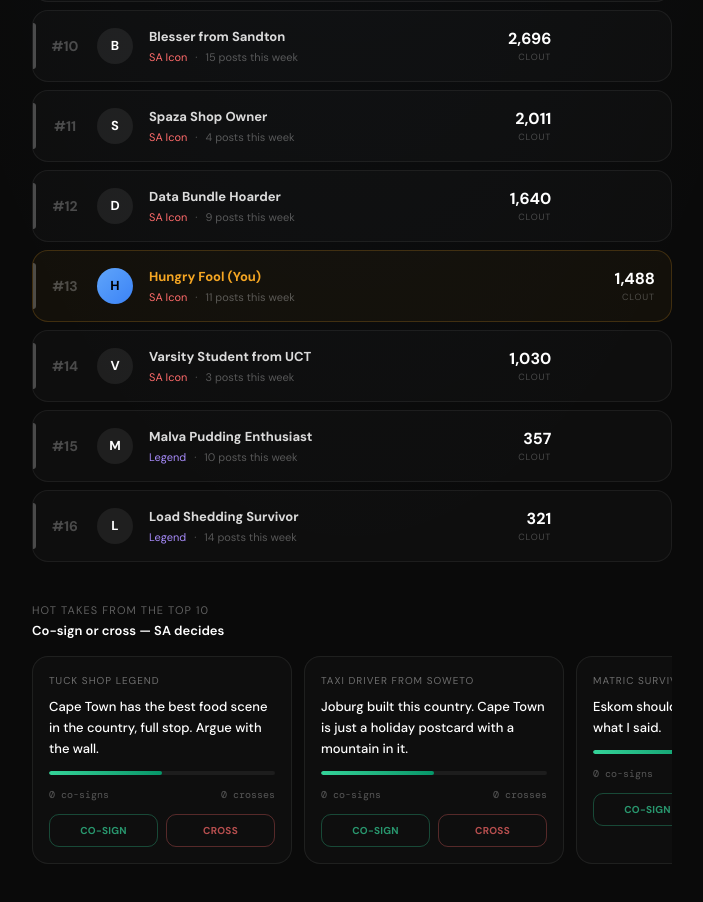
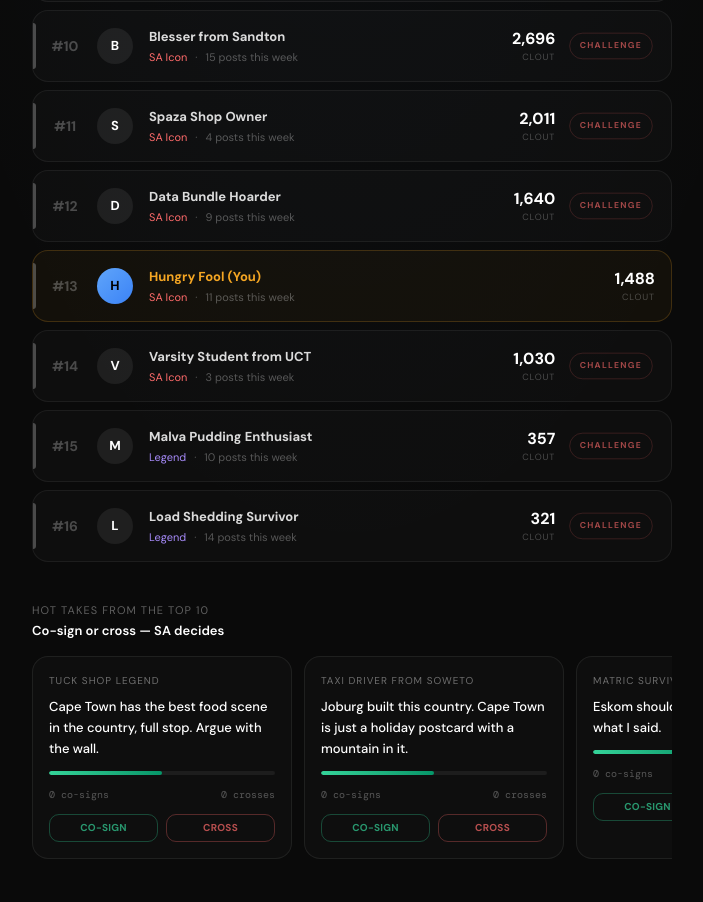
Before and after one commit to vysanchellan/onlysa2, a Next.js app: page /leaderboard in a window 1280 px wide. Shown: the part 968-1870 px from the top of the page, without its empty margins (288-991 px from the left). Built offline with nearby package versions, Linux system fonts and the light colour scheme.

Commit message:
fix: challenge visibility, button alignment, blue avatar, feed challenges

```diff
--- a/app/leaderboard/page.tsx
+++ b/app/leaderboard/page.tsx
@@ -108,9 +108,9 @@ function LeaderboardRow({
 
         {!entry.isCurrentUser && (
           <motion.button
-            initial={{ opacity: 0, scale: 0.9 }}
+            initial={{ opacity: 0.6, scale: 0.95 }}
             whileHover={{ opacity: 1, scale: 1 }}
-            className="opacity-0 group-hover/cursor-pointer:opacity-100 px-3 py-1.5 rounded-full border border-[rgba(255,107,107,0.35)] text-[#FF6B6B] text-[9px] font-black tracking-[0.15em] uppercase hover:bg-[rgba(255,107,107,0.1)] transition-all duration-200 hidden sm:block"
+            className="opacity-60 hover:opacity-100 px-2.5 py-1.5 rounded-full border border-[rgba(255,107,107,0.3)] text-[#FF6B6B] text-[9px] font-black tracking-[0.15em] uppercase hover:bg-[rgba(255,107,107,0.1)] transition-all duration-200 hidden sm:block"
             onClick={(e) => {
               e.stopPropagation();
               onChallenge(entry.identity);
--- a/components/onlysa/cosign-wall.tsx
+++ b/components/onlysa/cosign-wall.tsx
@@ -55,28 +55,28 @@ function CosignCard({ post }: { post: Post }) {
         </>
       )}
 
-      <div className="flex gap-2">
+      <div className="flex items-stretch gap-2">
         <button
           onClick={() => handleAction("cosign")}
           disabled={!!data.userAction}
-          className={`flex-1 py-2 rounded-[10px] text-[10px] font-black tracking-wide uppercase border transition-all duration-200 ${
+          className={`flex items-center justify-center flex-1 py-2 rounded-[10px] text-[10px] font-black tracking-wide uppercase border transition-all duration-200 ${
             data.userAction?.action === "cosign"
               ? "bg-[rgba(52,211,153,0.2)] border-[#34D399] text-[#34D399]"
               : "border-[rgba(52,211,153,0.3)] text-[rgba(52,211,153,0.7)] hover:bg-[rgba(52,211,153,0.08)] disabled:opacity-30"
           }`}
         >
-          Co-sign
+          <span className="leading-none">Co-sign</span>
         </button>
         <button
           onClick={() => handleAction("cross")}
           disabled={!!data.userAction}
-          className={`flex-1 py-2 rounded-[10px] text-[10px] font-black tracking-wide uppercase border transition-all duration-200 ${
+          className={`flex items-center justify-center flex-1 py-2 rounded-[10px] text-[10px] font-black tracking-wide uppercase border transition-all duration-200 ${
             data.userAction?.action === "cross"
               ? "bg-[rgba(255,107,107,0.2)] border-[#FF6B6B] text-[#FF6B6B]"
               : "border-[rgba(255,107,107,0.3)] text-[rgba(255,107,107,0.7)] hover:bg-[rgba(255,107,107,0.08)] disabled:opacity-30"
           }`}
         >
-          Cross
+          <span className="leading-none">Cross</span>
         </button>
       </div>
 
--- a/components/onlysa/glass-post-card.tsx
+++ b/components/onlysa/glass-post-card.tsx
@@ -3,11 +3,12 @@
 import { useState, useCallback, useMemo } from "react";
 import Link from "next/link";
 import { motion, AnimatePresence } from "framer-motion";
-import { Triangle, MessageCircle, Share2, Flag, Play } from "lucide-react";
+import { Triangle, MessageCircle, Share2, Swords, Play } from "lucide-react";
 import { Post } from "@/types";
 import { timeAgo, getSessionToken, truncate } from "@/lib/utils";
 import { CATEGORY_STYLES, formatLocation } from "@/lib/constants";
 import { getAnonId } from "@/lib/engagement";
+import { ChallengeModal } from "@/components/onlysa/challenge-modal";
 
 interface GlassPostCardProps {
   post: Post;
@@ -26,6 +27,7 @@ export function GlassPostCard({ post, index = 0 }: GlassPostCardProps) {
   const [upvoted, setUpvoted] = useState(false);
   const [expanded, setExpanded] = useState(false);
   const [gifPaused, setGifPaused] = useState(false);
+  const [challengeTarget, setChallengeTarget] = useState<string | null>(null);
 
   const cat = CATEGORY_STYLES[post.category] ?? CATEGORY_STYLES["Hot Take"];
   const isHot = post.upvotes > 100 || post.isHot;
@@ -179,11 +181,22 @@ export function GlassPostCard({ post, index = 0 }: GlassPostCardProps) {
             <Share2 size={14} />
           </button>
 
-          <button type="button" className="premium-action flag" aria-label="Report">
-            <Flag size={12} />
+          <button
+            type="button"
+            className="premium-action"
+            onClick={(e) => { e.preventDefault(); e.stopPropagation(); setChallengeTarget(post.identity || "Anonymous"); }}
+            aria-label="Challenge"
+            title={`Challenge ${post.identity || "Anonymous"}`}
+          >
+            <Swords size={12} />
           </button>
         </footer>
       </div>
+      <ChallengeModal
+        open={!!challengeTarget}
+        onClose={() => setChallengeTarget(null)}
+        challengedIdentity={challengeTarget || ""}
+      />
     </motion.article>
   );
 }
--- a/components/ui/twitter-testimonial-cards.tsx
+++ b/components/ui/twitter-testimonial-cards.tsx
@@ -95,7 +95,7 @@ export function TestimonialCard({
         <div style={{ display:"flex", alignItems:"center", gap:10 }}>
           <div style={{
             width:36, height:36, borderRadius:"50%", flexShrink:0,
-            background:"linear-gradient(135deg, #E8490F, #F06830)",
+            background:"linear-gradient(135deg, #60A5FA, #3B82F6)",
             display:"flex", alignItems:"center", justifyContent:"center",
             fontSize:14, fontWeight:700, color:"#fff",
             fontFamily:"'Syne', sans-serif",
```
